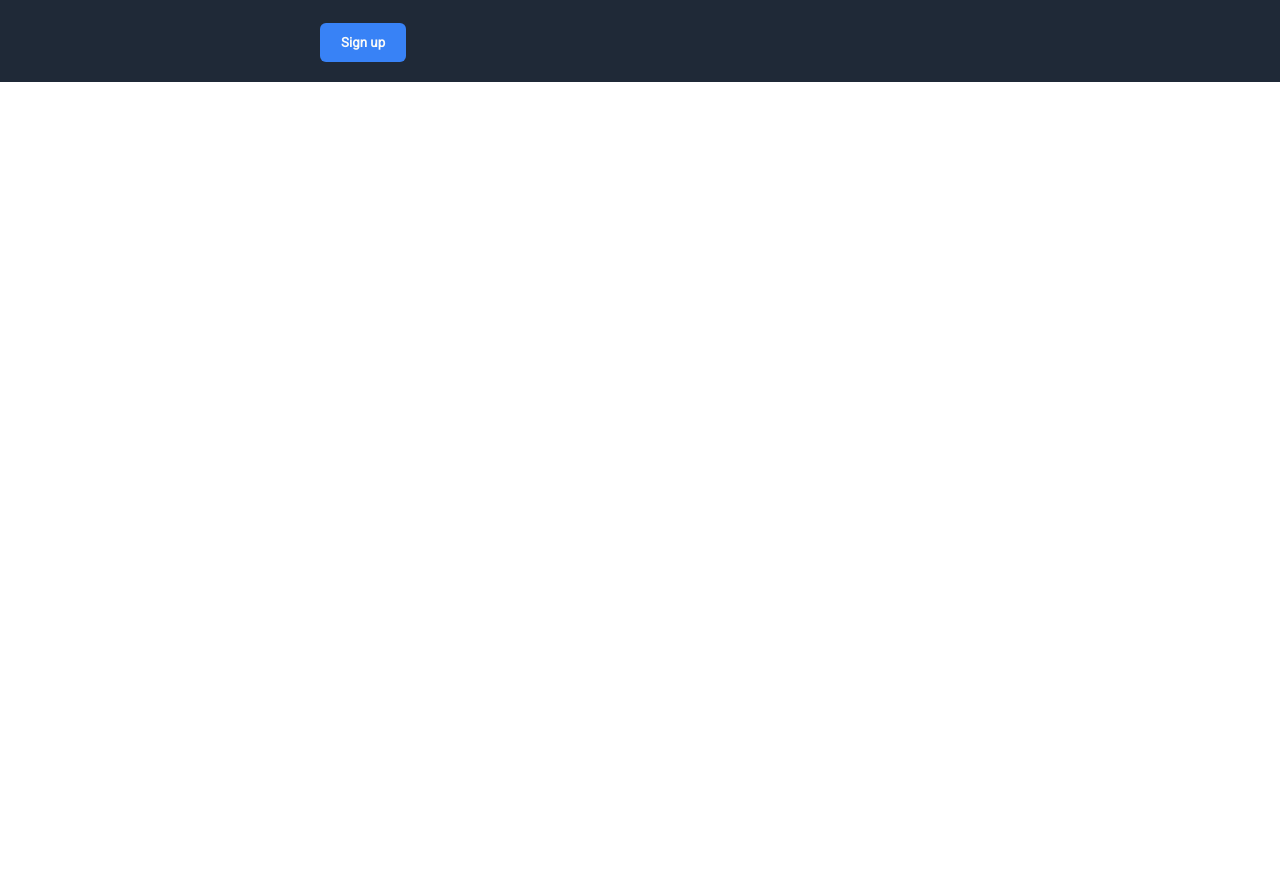
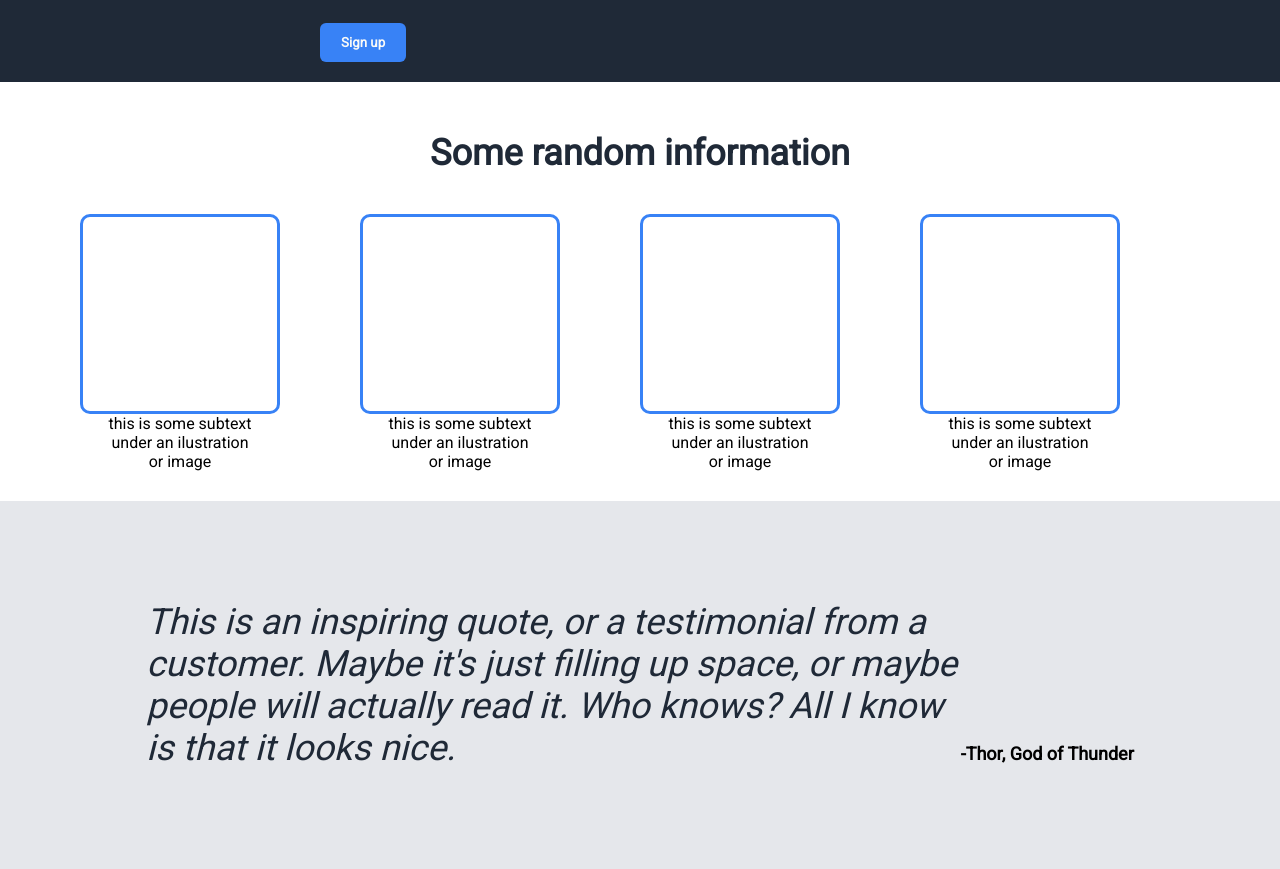
Before and after one commit to Zw96042/landing_page, a plain HTML site: page index.html in a window 1280 px wide. Shown: the part 414-1283 px from the top of the page. Before the commit the page ends 800 px from the top, so only its background shows below. Drawn offline with Linux system fonts and the light colour scheme.

Commit message:
Add 2 sections

```diff
--- a/index.html
+++ b/index.html
@@ -27,5 +27,53 @@
         </div>
         <img class="mainimg" src="./src/image.jpg">
     </div>
+
+    <div class="information">
+        <h1 class="information_header">Some random information</h1>
+        <div class="content_flex">
+            <div class="image_containers">
+                <div class="images"></div>
+                <p class="image_subtext">
+                    this is some subtext <br>
+                    under an ilustration <br>
+                    or image
+                </p>
+            </div>
+            <div class="image_containers">
+                <div class="images"></div>
+                <p class="image_subtext">
+                    this is some subtext <br>
+                    under an ilustration <br>
+                    or image
+                </p>
+            </div>
+            <div class="image_containers">
+                <div class="images"></div>
+                <p class="image_subtext">
+                    this is some subtext <br>
+                    under an ilustration <br>
+                    or image
+                </p>
+            </div>
+            <div class="image_containers">
+                <div class="images"></div>
+                <p class="image_subtext">
+                    this is some subtext <br>
+                    under an ilustration <br>
+                    or image
+                </p>
+            </div>
+        </div>
+    </div>
+
+    <div class="quote">
+        <p class="italics">
+            This is an inspiring quote, or a testimonial from a <br>
+            customer. Maybe it's just filling up space, or maybe <br>
+            people will actually read it. Who knows? All I know <br>
+            is that it looks nice.
+        </p>
+        <h6 class="author">-Thor, God of Thunder</h6>
+    </div>
 </body>
 </html>
--- a/styles.css
+++ b/styles.css
@@ -84,3 +84,60 @@ header {
     margin-right: auto;
     margin-left: 200px;
 }
+
+.information_header {
+    font-size: 36px;
+    color: #1F2937;
+    font-weight: 800;
+    margin: 40px 0;
+    text-align: center;
+}
+
+.information {
+    padding: 10px;
+    background: #fff;
+}
+
+.content_flex {
+    display: flex;
+    justify-content: center;
+}
+
+.image_containers {
+    padding-right: 80px;
+    padding-bottom: 20px;
+}
+
+.images {
+    border-radius: 10px;
+    border: #3882F6;
+    border-style: solid;
+    height: 200px;
+    width: 200px;
+}
+
+.image_subtext {
+    text-align: center;
+}
+
+.quote {
+    background: #E5E7EB;
+    text-align: center;
+    padding: 100px 0;
+}
+
+.italics {
+    display: inline-block;
+    font-size: 36px;
+    font-weight: lighter;
+    font-style: italic;
+    color: #1F2937;
+    text-align: left;
+    background: #E5E7EB;
+}
+
+.author {
+    display: inline-block;
+    font-size: 18px;
+    text-align: right;
+}
```
